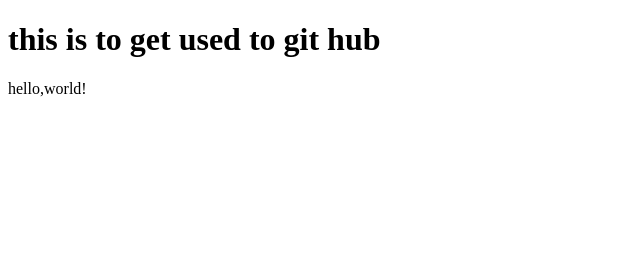
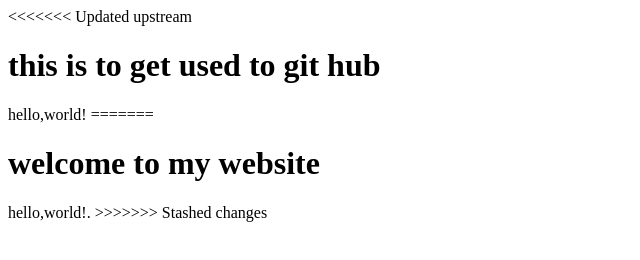
Before and after one commit to dioskit/webpage.github.io, a plain HTML site: page hello.html in a window 1280 px wide. Shown: the whole page, without its empty margins (0-640 px from the left). Drawn offline with Linux system fonts and the light colour scheme.

Commit message:
Update hello.html

```diff
--- a/hello.html
+++ b/hello.html
@@ -2,10 +2,14 @@
 <html lang="en">
     <head>
         <title>hello</title>
-
     </head>
     <body>
+<<<<<<< Updated upstream
         <h1>this is to get used to git hub</h1>
         hello,world!
+=======
+        <h1>welcome to my website</h1>
+        hello,world!.
+>>>>>>> Stashed changes
     </body>
 </html>
```
